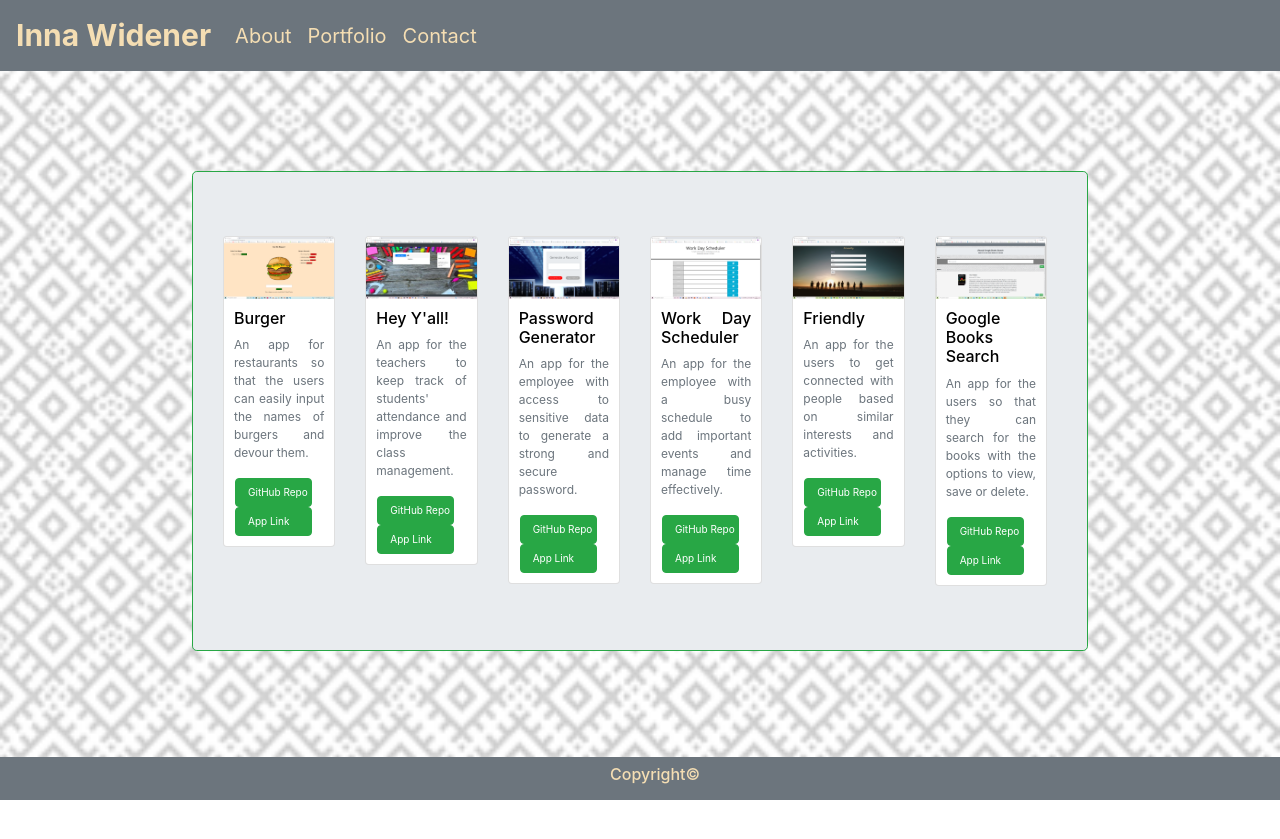
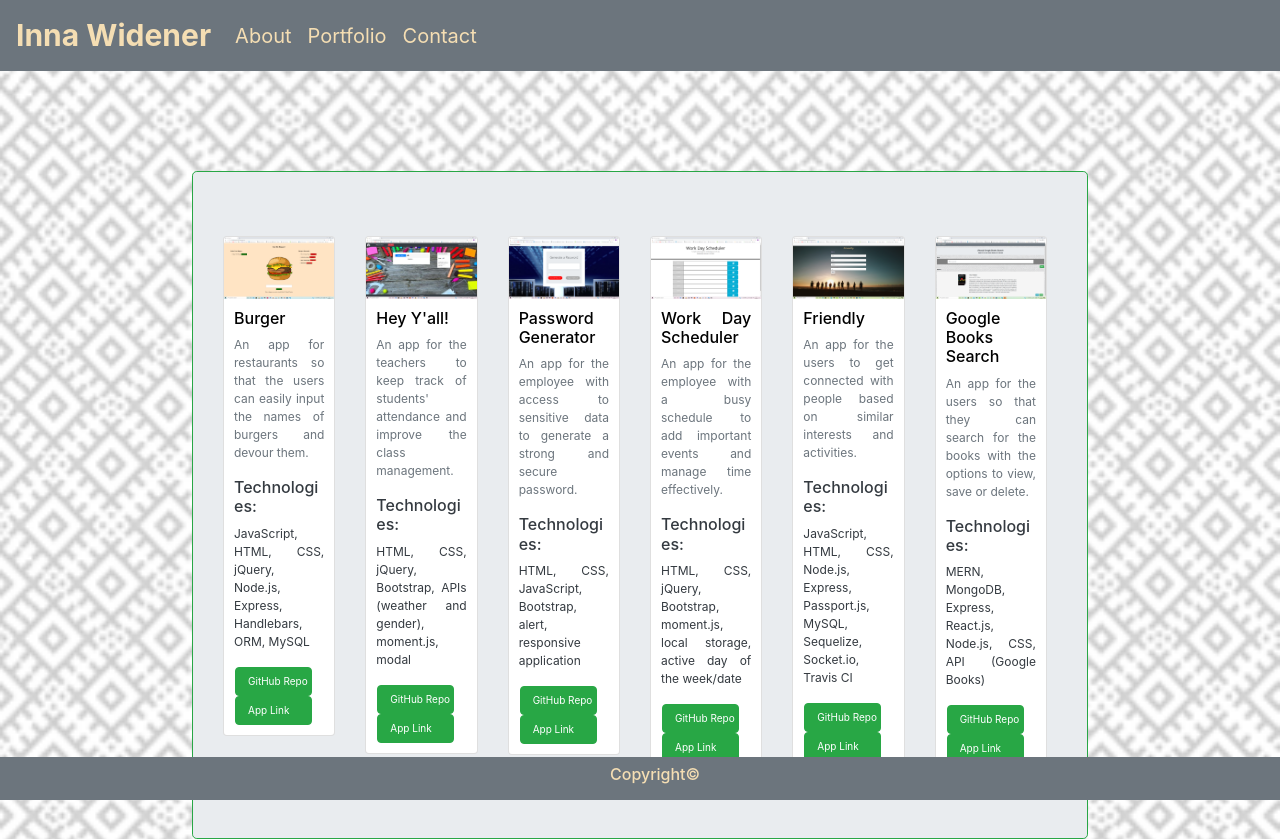
Before and after one commit to iwidener/Professional-Portfolio, a React (Create React App) app: page /Professional-Portfolio/portfolio in a window 1280 px wide. Before the commit the page ends 800 px from the top, so only its background shows below. Built offline with nearby package versions, Linux system fonts and the light colour scheme.

Commit message:
Added technologies to card component

```diff
--- a/src/components/Card/index.js
+++ b/src/components/Card/index.js
@@ -20,6 +20,10 @@
                         <h6 className="title">Burger</h6>
                         <p className="card-text text-secondary">
                             An app for restaurants so that the users can easily input the names of burgers and devour them. </p>
+                        <div className="technologies">
+                            <h6 className="techno-title text-dark">Technologies:</h6>
+                            <p className="techno-list">JavaScript, HTML, CSS, jQuery, Node.js, Express, Handlebars, ORM, MySQL</p>
+                        </div>
                         <a href="https://github.com/iwidener/Burger" target="_blank" rel="noopener noreferrer" className="btn btn-success">GitHub Repo</a>
                         <a href="https://floating-eyrie-38357.herokuapp.com/" target="_blank" rel="noopener noreferrer" className="btn btn-success">App Link</a>
                     </div>
@@ -34,6 +38,10 @@
                         <h6 className="title">Hey Y'all!</h6>
                         <p className="card-text text-secondary">
                             An app for the teachers to keep track of students' attendance and improve the class management.</p>
+                        <div className="technologies">
+                            <h6 className="techno-title text-dark">Technologies:</h6>
+                            <p className="techno-list">HTML, CSS, jQuery, Bootstrap, APIs (weather and gender), moment.js, modal</p>
+                        </div>
                         <a href="https://github.com/kayla8693/classroom-self-checkin" target="_blank" rel="noopener noreferrer" className="btn btn-success">GitHub Repo</a>
                         <a href="https://kayla8693.github.io/classroom-self-checkin/" target="_blank" rel="noopener noreferrer" className="btn btn-success">App Link</a>
                     </div>
@@ -48,6 +56,10 @@
                         <h6 className="title">Password Generator</h6>
                         <p className="card-text text-secondary">
                             An app for the employee with access to sensitive data to generate a strong and secure password.</p>
+                        <div className="technologies">
+                            <h6 className="techno-title text-dark">Technologies:</h6>
+                            <p className="techno-list">HTML, CSS, JavaScript, Bootstrap, alert, responsive application</p>
+                        </div>
                         <a href="https://github.com/iwidener/Password-Generator" target="_blank" rel="noopener noreferrer" className="btn btn-success">GitHub Repo</a>
                         <a href="https://iwidener.github.io/Password-Generator/" target="_blank" rel="noopener noreferrer" className="btn btn-success">App Link</a>
                     </div>
@@ -62,6 +74,10 @@
                         <h6 className="title">Work Day Scheduler</h6>
                         <p className="card-text text-secondary">
                             An app for the employee with a busy schedule to add important events and manage time effectively.</p>
+                        <div className="technologies">
+                            <h6 className="techno-title text-dark">Technologies:</h6>
+                            <p className="techno-list">HTML, CSS, jQuery, Bootstrap, moment.js, local storage, active day of the week/date</p>
+                        </div>
                         <a href="https://github.com/iwidener/Work-Day-Scheduler" target="_blank" rel="noopener noreferrer" className="btn btn-success">GitHub Repo</a>
                         <a href="https://iwidener.github.io/Work-Day-Scheduler/" target="_blank" rel="noopener noreferrer" className="btn btn-success">App Link</a>
                     </div>
@@ -76,6 +92,10 @@
                         <h6 className="title">Friendly</h6>
                         <p className="card-text text-secondary">
                             An app for the users to get connected with people based on similar interests and activities.</p>
+                        <div className="technologies">
+                            <h6 className="techno-title text-dark">Technologies:</h6>
+                            <p className="techno-list">JavaScript, HTML, CSS, Node.js, Express, Passport.js, MySQL, Sequelize, Socket.io, Travis CI</p>
+                        </div>
                         <a href="https://github.com/iwidener/Project-2" target="_blank" rel="noopener noreferrer" className="btn btn-success">GitHub Repo</a>
                         <a href="https://immense-garden-32852.herokuapp.com/" target="_blank" rel="noopener noreferrer" className="btn btn-success">App Link</a>
                     </div>
@@ -90,6 +110,10 @@
                         <h6 className="title">Google Books Search</h6>
                         <p className="card-text text-secondary">
                             An app for the users so that they can search for the books with the options to view, save or delete.</p>
+                        <div className="technologies">
+                            <h6 className="techno-title text-dark">Technologies:</h6>
+                            <p className="techno-list">MERN, MongoDB, Express, React.js, Node.js, CSS, API (Google Books)</p>
+                        </div>
                         <a href="https://github.com/iwidener/Google-Books-Search" target="_blank" rel="noopener noreferrer" className="btn btn-success">GitHub Repo</a>
                         <a href="https://google-books-search-star.herokuapp.com/" target="_blank" rel="noopener noreferrer" className="btn btn-success">App Link</a>
                     </div>
--- a/src/components/Card/style.css
+++ b/src/components/Card/style.css
@@ -2,6 +2,7 @@
     display: flex;
     width: auto;
     flex-wrap: wrap;
+    margin-top: 0px;
 }
 
 h6.title {
@@ -27,3 +28,7 @@
 p.card-text.text-secondary {
     font-size: 12px;
 }
+
+p.techno-list {
+    font-size: 12px;
+}
--- a/src/pages/Contact.js
+++ b/src/pages/Contact.js
@@ -10,9 +10,7 @@
             <Jumbotron>
                 <Row>
                     <Column size="md-12">
-                        <div className="contact-message">Please, contact me at iwide2019@gmail.com and I will reply you right away. I'm looking forward to hearing from you. Thank you for visiting my web page!
-                        </div>
-
+                        <div className="contact-message">Please, contact me at iwide2019@gmail.com and I will reply you right away. I'm looking forward to hearing from you. Thank you for visiting my web page!</div>
                     </Column>
                 </Row>
             </Jumbotron>
```
